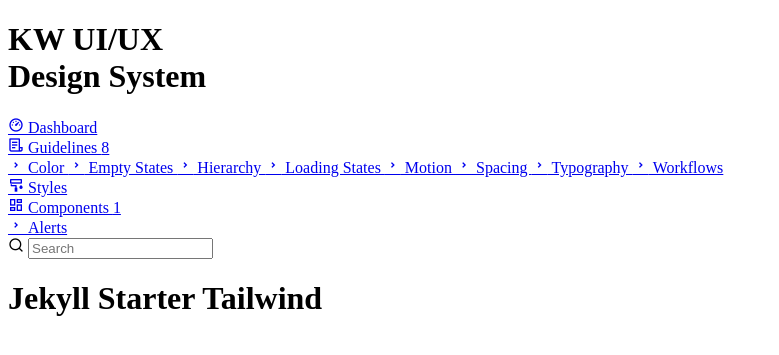
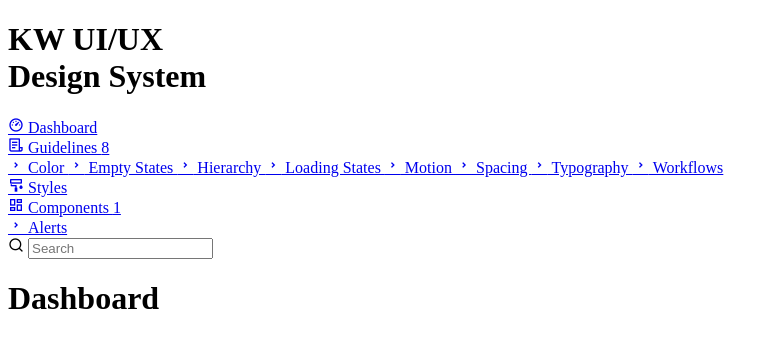
Before and after one commit to jtomeck/kw-design-system, a Jekyll site: the page built from index.html, in a window 1280 px wide. Shown: the top 355 px of the page, without its empty margins (0-779 px from the left). Built offline with Jekyll 4.4.1, drawn with Linux system fonts in a browser that asks for light colours; some web fonts are replaced; comment, search, counter and statistics services are not loaded.

Commit message:
Add title to homepage correctly

```diff
--- a/index.html
+++ b/index.html
@@ -1,5 +1,4 @@
 ---
+title: Dashboard
 layout: default
 ---
-
-<h1 class="text-white text-4xl font-semibold">Jekyll Starter Tailwind</h1>
```
